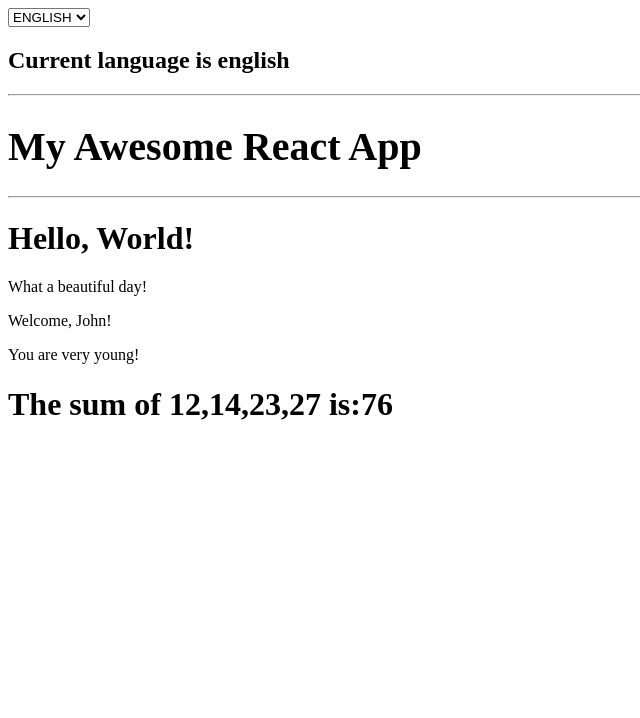
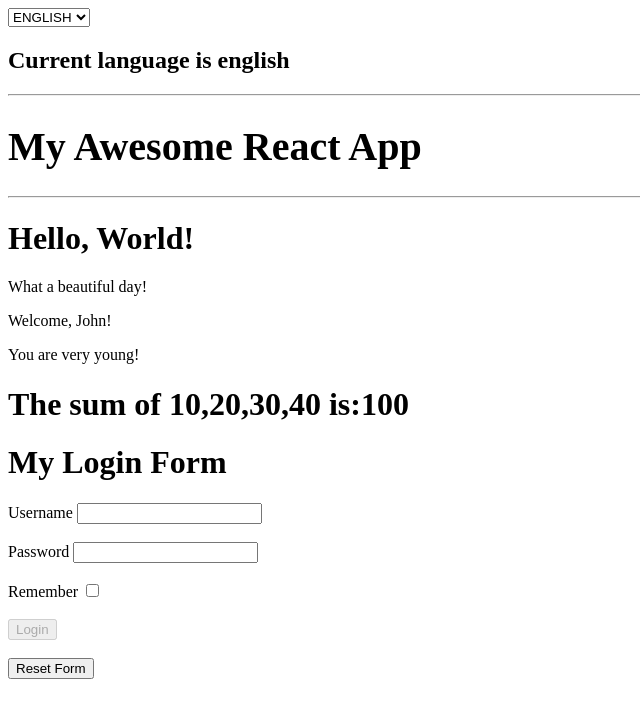
Before and after one commit to msimile/jsx-exercises, a React (Create React App) app in the folder react-exercises/: page / in a window 1280 px wide. Shown: the top 718 px of the page, without its empty margins (0-640 px from the left). Built offline with nearby package versions, Linux system fonts and the light colour scheme.

Commit message:
function-components-03 fixed

```diff
--- a/react-exercises/src/App.js
+++ b/react-exercises/src/App.js
@@ -34,7 +34,7 @@ export class App extends React.Component {
             <option value="en">ENGLISH</option>
             <option value="it">ITALIANO</option>
           </select>
-        <DisplayLanguage/>
+          <DisplayLanguage />
           <hr></hr>
           <Container
             title={
@@ -46,7 +46,8 @@ export class App extends React.Component {
             <hr></hr>
             <Hello />
             <Welcome name="John" />
-            <Sum numbers={[12, 14, 23, 27]}/>
+            <Sum />
+            <Login />
             {/* <Counter
               initialValue={5}
               incrementAmount={5}
@@ -55,7 +56,6 @@ export class App extends React.Component {
             <ClickCounter />
             <ClickTracker />
             <InteractiveWelcome />
-            <Login />
             <UncontrolledLogin />
             <TodoList
               render={(state, remove) =>
--- a/react-exercises/src/Sum.js
+++ b/react-exercises/src/Sum.js
@@ -1,6 +1,6 @@
 import React from "react";
 
-export function Sum({ numbers }) {
+export function Sum({ numbers = [10, 20, 30, 40] }) {
   const initialValue = 0;
   return (
     <h1>
```
Lines whose indentation alone changed are shown as unchanged.
